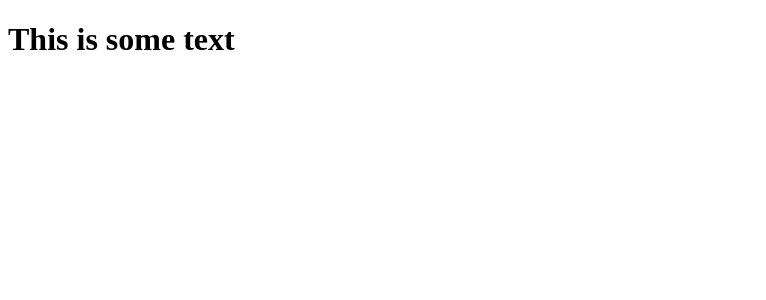
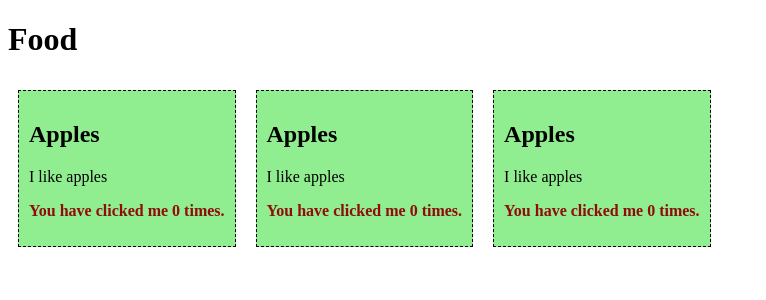
Before and after one commit to joegenequ/vue, a Vue app in the folder firstsfc/: page / in a window 1280 px wide. Shown: the top 300 px of the page, without its empty margins (0-766 px from the left). Built offline with nearby package versions, Linux system fonts and the light colour scheme.

Commit message:
Vue Components

```diff
--- a/firstsfc/src/App.vue
+++ b/firstsfc/src/App.vue
@@ -1,15 +1,21 @@
 <template>
-  <h1>{{ message }}</h1>
+  <h1>Food</h1>
+  <food-item/>
+  <food-item/>
+  <food-item/>
 </template>
 
-<script>
-export default {
-  data() {
-    return {
-      message: 'This is some text'
-    };
+<script></script>
+
+<style>
+#app > div:hover {
+  cursor: pointer;
+}
+  #app > div {
+    border: dashed black 1px;
+    display: inline-block;
+    margin: 10px;
+    padding: 10px;
+    background-color: lightgreen;
   }
-};
-</script>
-
-<style></style>
+</style>
--- /dev/null
+++ b/firstsfc/src/components/FoodItem.vue
@@ -0,0 +1,31 @@
+<template>
+  <div v-on:click="countClicks">
+    <h2>{{ name }}</h2>
+    <p>{{ message }}</p>
+    <p id="red">You have clicked me {{ clicks }} times.</p>
+  </div>
+</template>
+
+<script>
+export default {
+  data() {
+    return {
+      name: 'Apples',
+      message: 'I like apples',
+      clicks: 0
+    }
+  },
+  methods: {
+    countClicks() {
+      this.clicks++;
+    }
+  }
+}
+</script>
+
+<style>
+  #red {
+    font-weight: bold ;
+    color: rgb(144, 12, 12);
+  }
+</style>
--- a/firstsfc/src/main.js
+++ b/firstsfc/src/main.js
@@ -1,4 +1,8 @@
 import { createApp } from 'vue'
+
 import App from './App.vue'
+import FoodItem from './components/FoodItem.vue'
 
-createApp(App).mount('#app')
+const app = createApp(App)
+app.component('food-item', FoodItem)
+app.mount('#app')
```
